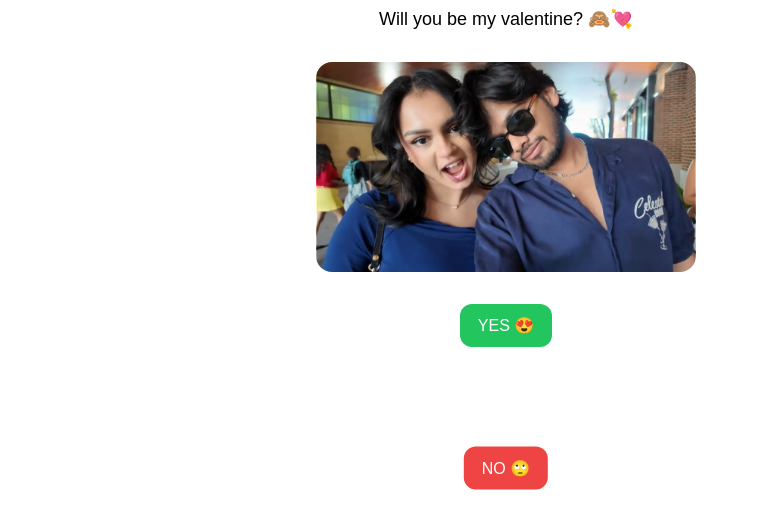
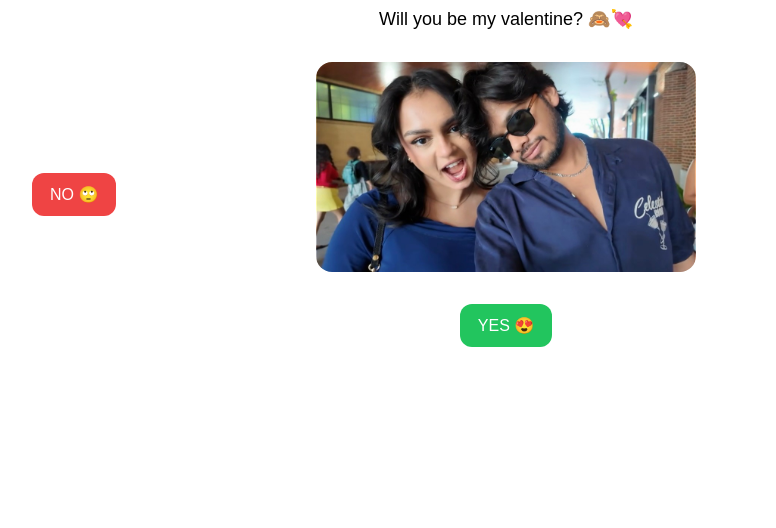
Before and after one commit to IcyMan99/Icybans-valentines, a plain HTML site: page index.html in a window 1280 px wide. Shown: the part 92-620 px from the top of the page, without its empty margins (134-910 px from the left). Drawn offline with Linux system fonts and the light colour scheme.

Commit message:
Update index.html

```diff
--- a/index.html
+++ b/index.html
@@ -95,85 +95,87 @@
     "You goofy! Pick YES babe",
     "My lovely! I will treat you right my queen. Click YES plzz",
     "MY JAANU! MY SOULMATE! YES Click kardo yaar!",
-      "Aye you! My baby! Stop playing hard to get. I know you want to be my valentine theheh!"
+    "Aye you! My baby! Stop being hard to get. I know you want to be my valentine theheh!"
   ];
 
-    const yesMessage = "That’s what I thought😎. You are officially locked in for ICYBANS 1st Valentine’s Day. No refunds no takebacks 😉❤️🖤";
+  const yesMessage =
+    "That’s what I thought 😎. Congratulations you are officially locked in for ICYBANS 1st Valentine’s Day. No refunds no takebacks. Have fun 😉❤️🖤";
 
-    let noDisabled = false; // becomes true after YES
+  let noDisabled = false;
 
   function setRandomNoMessage() {
-      const pick = noMessages[Math.floor(Math.random() * noMessages.length)];
-      message.innerText = pick;
+    message.innerText = noMessages[Math.floor(Math.random() * noMessages.length)];
   }
 
-    function clamp(val, min, max) {
-      return Math.min(Math.max(val, min), max);
+  function randomInt(min, max) {
+    return Math.floor(Math.random() * (max - min + 1)) + min;
   }
 
-    function fleeFromPointer(clientX, clientY) {
+  // Teleport NO randomly, but not too close to the cursor
+  function teleportNoAwayFromCursor(cx, cy) {
     if (noDisabled) return;
 
-      const padding = 18;
+    const padding = 20;
 
-      // Button size
-      const rect = noBtn.getBoundingClientRect();
-      const bw = rect.width;
-      const bh = rect.height;
+    const bw = noBtn.offsetWidth;
+    const bh = noBtn.offsetHeight;
 
-      // Safe bounds in viewport
     const minX = padding;
     const maxX = window.innerWidth - bw - padding;
-      const minY = padding + 80; // keep it away from header/text area
+
+    // keep it away from header area so it doesn't sit on your text
+    const minY = 140;
     const maxY = window.innerHeight - bh - padding;
 
-      // Current position (px)
-      const currentLeft = rect.left;
-      const currentTop = rect.top;
+    // if screen is tiny, fall back safely
+    const safeMaxX = Math.max(maxX, minX);
+    const safeMaxY = Math.max(maxY, minY);
 
-      // Move away from the pointer direction
-      const dx = currentLeft - clientX;
-      const dy = currentTop - clientY;
+    // distance threshold from cursor
+    const minDist = 160;
 
-      // If pointer is close, jump farther
-      const jump = 180;
+    let x, y;
+    let tries = 0;
 
-      let newLeft = currentLeft + (dx === 0 ? (Math.random() > 0.5 ? jump : -jump) : Math.sign(dx) * jump);
-      let newTop  = currentTop  + (dy === 0 ? (Math.random() > 0.5 ? jump : -jump) : Math.sign(dy) * jump);
+    do {
+      x = randomInt(minX, safeMaxX);
+      y = randomInt(minY, safeMaxY);
+      tries++;
 
-      // Add a bit of randomness so it feels "alive"
-      newLeft += Math.floor((Math.random() - 0.5) * 80);
-      newTop  += Math.floor((Math.random() - 0.5) * 80);
+      const dx = x - cx;
+      const dy = y - cy;
 
-      // Clamp within screen so it never "disappears"
-      newLeft = clamp(newLeft, minX, maxX);
-      newTop  = clamp(newTop, minY, maxY);
+      // stop trying after some attempts just in case of tiny screens
+      if (tries > 25) break;
 
-      // Apply
-      noBtn.style.left = `${newLeft}px`;
-      noBtn.style.top = `${newTop}px`;
-      noBtn.style.transform = "none"; // since we're using direct px
+    } while (Math.hypot(x - cx, y - cy) < minDist);
+
+    noBtn.style.left = `${x}px`;
+    noBtn.style.top = `${y}px`;
+    noBtn.style.transform = "none";
   }
 
-    // Make it basically unclickable:
+  // Set NO to absolute from the start so it never "vanishes"
+  noBtn.style.position = "absolute";
+
+  // Move randomly on hover, move, and before click lands
   noBtn.addEventListener("mouseenter", (e) => {
     setRandomNoMessage();
-      fleeFromPointer(e.clientX, e.clientY);
+    teleportNoAwayFromCursor(e.clientX, e.clientY);
   });
 
   noBtn.addEventListener("mousemove", (e) => {
-      fleeFromPointer(e.clientX, e.clientY);
+    teleportNoAwayFromCursor(e.clientX, e.clientY);
   });
 
-    // If she tries to click, it flees BEFORE the click lands
   noBtn.addEventListener("mousedown", (e) => {
     setRandomNoMessage();
-      fleeFromPointer(e.clientX, e.clientY);
+    teleportNoAwayFromCursor(e.clientX, e.clientY);
     e.preventDefault();
   });
 
+  // If a click somehow happens, still block it
   noBtn.addEventListener("click", (e) => {
-      // Safety: if a click ever happens, still don't let it do anything
     setRandomNoMessage();
     e.preventDefault();
   });
@@ -182,17 +184,24 @@
   yesBtn.addEventListener("click", () => {
     message.innerText = yesMessage;
 
-      // swap picture
     mainImage.src = "yes.jpg";
-
-      // If yes.jpg is missing, show a helpful hint
     mainImage.onerror = () => {
-        message.innerText = yesMessage + " (P.S. your yes.jpg file isn’t found — upload/rename it to exactly yes.jpg)";
+      message.innerText =
+        yesMessage + " Also upload your yes picture as yes.jpg in the repo root";
     };
 
-      // Now NO disappears (ONLY HERE)
     noDisabled = true;
     noBtn.style.display = "none";
+  });
+
+  // On load, place NO somewhere random (not centered)
+  window.addEventListener("load", () => {
+    teleportNoAwayFromCursor(window.innerWidth / 2, window.innerHeight / 2);
+  });
+
+  // If window resizes, keep NO in bounds by teleporting once
+  window.addEventListener("resize", () => {
+    teleportNoAwayFromCursor(window.innerWidth / 2, window.innerHeight / 2);
   });
 </script>
 </body>
```
Lines whose indentation alone changed are shown as unchanged.
